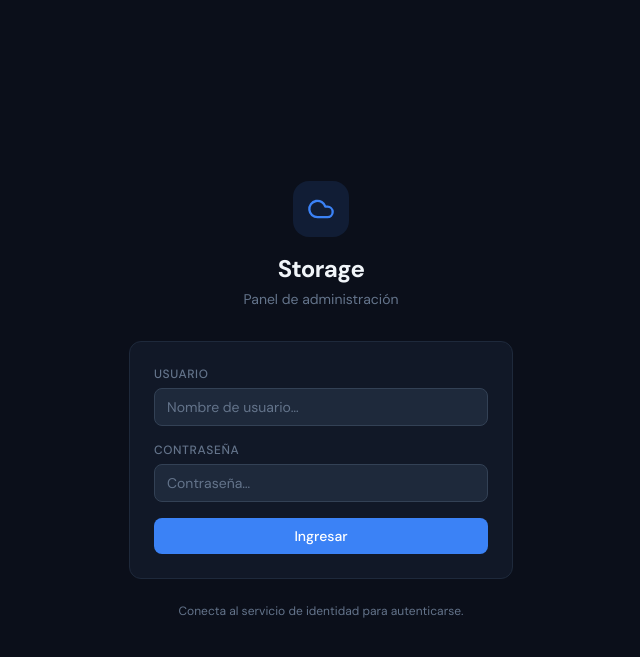
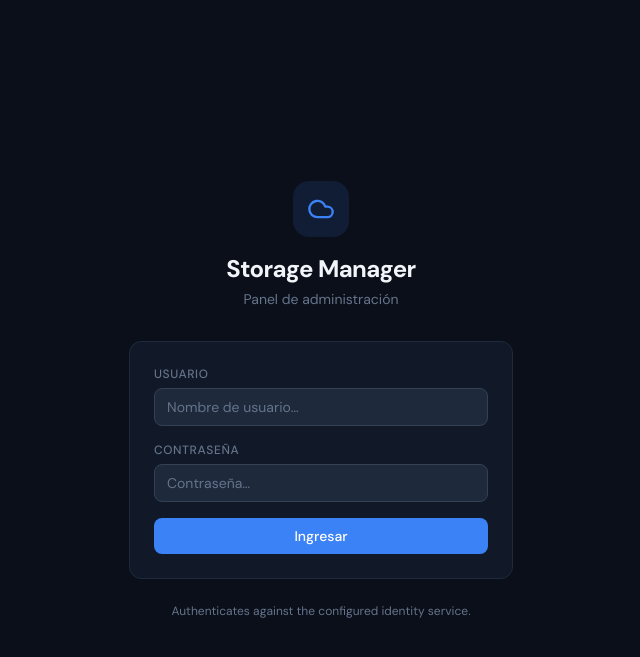
Before and after one commit to GDelpo/fastapi-gcs-manager, a FastAPI app: page /dashboard/login in a window 1280 px wide. Shown: the top 657 px of the page, without its empty margins (319-959 px from the left). Run offline with FastAPI, Linux system fonts and the light colour scheme; some libraries are stand-ins or nearby versions.

Commit message:
chore: prepare public release as fastapi-gcs-manager
- Rebrand to FastAPI GCS Manager (neutral naming)
- Parametrize bucket, identity URLs and source mount via env
- Add LICENSE (MIT)
- Rewrite README with common signature (badges, Features, Quickstart, Config, Architecture)
- Strip internal hostnames, sidebar cross-links and share paths
- Dashboard login reads IDENTITY_EXTERNAL_URL from settings

```diff
--- a/app/auth.py
+++ b/app/auth.py
@@ -2,8 +2,8 @@
 
 Delegates authentication to the Identity Service by validating Bearer
 tokens against the /me endpoint. Results are cached in memory to avoid
-hitting identidad on every request (crítico durante bulk_sync: miles de
-uploads con el mismo service token).
+hitting the identity service on every request (critical during bulk
+uploads: many calls sharing the same service token).
 """
 
 import time
--- a/app/dashboard/routes.py
+++ b/app/dashboard/routes.py
@@ -70,7 +70,7 @@
     return {
         "request": request,
         "base": base,
-        "service_name": "Storage",
+        "service_name": "Storage Manager",
         "service_icon": "cloud",
         "nav_items": nav_items,
         "page_title": page_title,
@@ -120,9 +120,13 @@
 async def dashboard_login(request: Request):
     """Login page."""
     base = _base(request)
+    # Browser-facing URL of the identity service (POST /login, GET /me).
+    identity_external = settings.identity_external_url.rstrip("/")
     return templates.TemplateResponse("login.html", {
         "request": request,
         "base": base,
-        "service_name": "Storage",
+        "service_name": "Storage Manager",
         "service_icon": "cloud",
+        "identity_external_url": identity_external,
+        "skip_auth": settings.skip_auth,
     })
--- a/app/dashboard/templates/_js/_auth.js.html
+++ b/app/dashboard/templates/_js/_auth.js.html
@@ -1,5 +1,5 @@
 {# Auth JS — token management & API fetch for Storage.
-   Authenticates via identidad (cross-service).
+   Authenticates via the identity service (cross-service).
    Uses st_token / st_user localStorage keys. #}
 <script>
   const API_BASE = BASE + '/api/v1';
--- a/app/dashboard/templates/login.html
+++ b/app/dashboard/templates/login.html
@@ -1,4 +1,4 @@
-{# Login page — authenticates via identidad (cross-service). #}
+{# Login page — authenticates via the identity service (cross-service). #}
 {% extends "base.html" %}
 
 {% block title %}{{ service_name }} — Login{% endblock %}
@@ -51,7 +51,7 @@
     </form>
 
     <p class="text-center text-xs mt-6" style="color: var(--color-text-muted);">
-      Conecta al servicio de identidad para autenticarse.
+      Authenticates against the configured identity service.
     </p>
   </div>
 </div>
@@ -60,7 +60,9 @@
 {% block scripts %}
 <script>
   const BASE = '{{ base }}';
-  const IDENTITY_URL = window.location.origin + '/identidad/api/v1/login';
+  const IDENTITY_BASE = '{{ identity_external_url }}';
+  const IDENTITY_URL = IDENTITY_BASE + '/login';
+  const IDENTITY_ME_URL = IDENTITY_BASE + '/me';
   const TOKEN_KEY = 'st_token';
   const USER_KEY = 'st_user';
 
@@ -93,7 +95,7 @@
       if (resp.ok) {
         const data = await resp.json();
         localStorage.setItem(TOKEN_KEY, data.access_token);
-        const meResp = await fetch(window.location.origin + '/identidad/api/v1/me', {
+        const meResp = await fetch(IDENTITY_ME_URL, {
           headers: { 'Authorization': 'Bearer ' + data.access_token },
         });
         if (meResp && meResp.ok) {
@@ -109,7 +111,7 @@
         errorEl.classList.remove('hidden');
       }
     } catch (err) {
-      errorEl.textContent = 'No se pudo conectar al servicio de identidad';
+      errorEl.textContent = 'Could not reach the identity service';
       errorEl.classList.remove('hidden');
     } finally {
       btn.disabled = false;
--- a/app/main.py
+++ b/app/main.py
@@ -1,4 +1,4 @@
-"""Storage Service - Main application entry point.
+"""Storage Manager - Main application entry point.
 
 Infrastructure-agnostic: runs the same way locally, behind Traefik,
 or behind any other reverse proxy.
@@ -66,7 +66,7 @@
 async def lifespan(app_instance: FastAPI) -> AsyncIterator[None]:
     """Manage application lifespan: startup and shutdown events."""
     logger.info(
-        "🚀 Starting Storage Service",
+        "🚀 Starting Storage Manager",
         extra={
             "extra_fields": {
                 "version": settings.project_version,
@@ -121,7 +121,7 @@
 
     # Close shared HTTP client
     await app_instance.state.http_client.aclose()
-    logger.info("👋 Shutting down Storage Service")
+    logger.info("👋 Shutting down Storage Manager")
 
 
 # Create FastAPI application
--- a/docker/docker-compose.dev.yml
+++ b/docker/docker-compose.dev.yml
@@ -1,5 +1,5 @@
 # ============================================================================
-# Storage Service - Docker Compose (Development)
+# FastAPI GCS Manager - Docker Compose (Development)
 # ============================================================================
 name: storage-dev
 
--- a/docker/docker-compose.prod.standalone.yml
+++ b/docker/docker-compose.prod.standalone.yml
@@ -1,5 +1,5 @@
 # ============================================================================
-# Storage Service - Docker Compose (Production Standalone — no Traefik)
+# FastAPI GCS Manager - Docker Compose (Production Standalone — no Traefik)
 # ============================================================================
 name: storage-standalone
 
@@ -8,7 +8,7 @@
     build:
       context: ..
       dockerfile: docker/Dockerfile.prod
-    image: storage-api:${PROJECT_VERSION:-latest}
+    image: fastapi-gcs-manager:${PROJECT_VERSION:-latest}
     container_name: storage_api
     restart: unless-stopped
     env_file:
```
Also changed, not shown: app/config.py (+6 -1 lines), app/dashboard/templates/_partials/_sidebar.html (+0 -16 lines), docker/docker-compose.prod.traefik.yml (+9 -6 lines), README.md, 2 other files.
